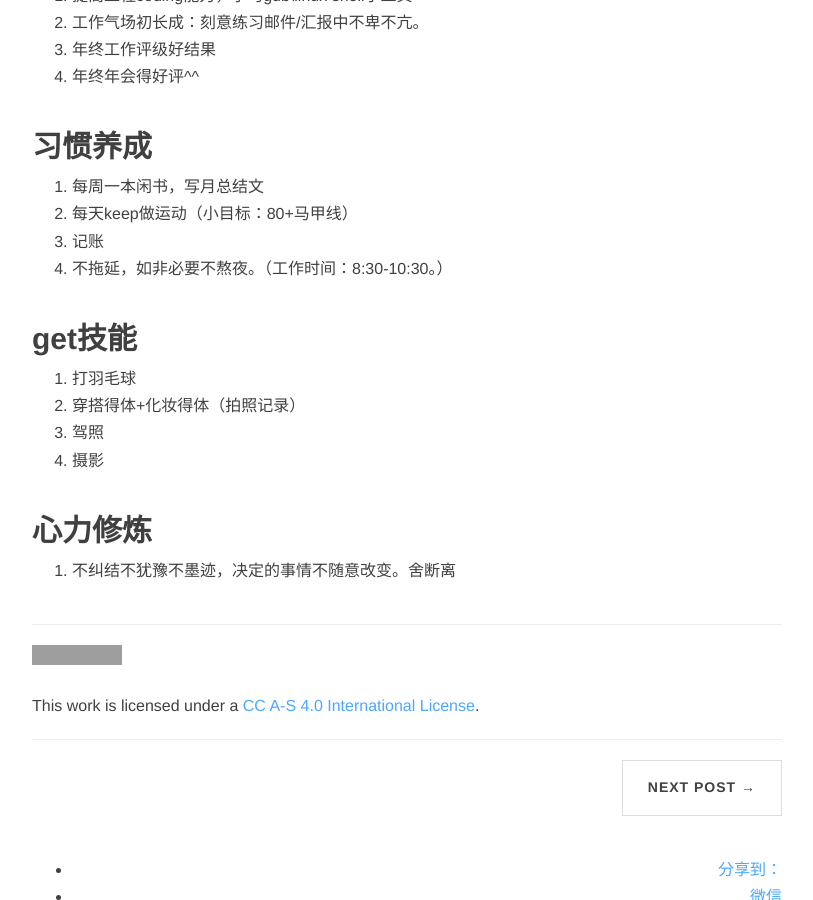
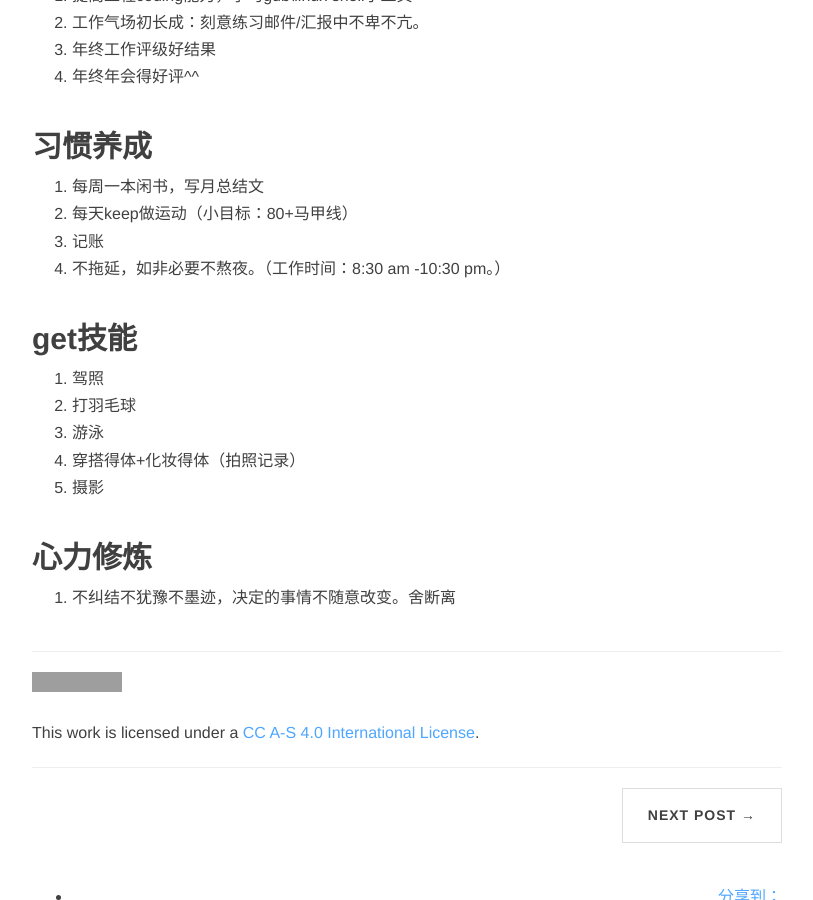
Before and after one commit to betterpotter/betterpotter.github.io, a Jekyll site: the page built from _posts/2017-01-01-new_year_resolution.md, in a window 1280 px wide and 900 px high, scrolled down 892 px. Shown: the whole window, without its empty margins (233-1046 px from the left). Built offline with Jekyll 4.4.1, drawn with Linux system fonts in a browser that asks for light colours; nearby versions of some CDN libraries; comment, search, counter and statistics services are not loaded; grey boxes are pictures that could not be loaded.

Commit message:
Update 2017-01-01-new_year_resolution.md

```diff
--- a/_posts/2017-01-01-new_year_resolution.md
+++ b/_posts/2017-01-01-new_year_resolution.md
@@ -26,20 +26,20 @@ description: 在地狱里仰望天堂
 4. 年终年会得好评^^
 
 
-
 ## 习惯养成
 
 1. 每周一本闲书，写月总结文
 2. 每天keep做运动（小目标：80+马甲线）
 3. 记账
-4. 不拖延，如非必要不熬夜。（工作时间：8:30-10:30。）
+4. 不拖延，如非必要不熬夜。（工作时间：8:30 am -10:30 pm。）
 
 
 ## get技能
-1. 打羽毛球
-2. 穿搭得体+化妆得体（拍照记录）
-3. 驾照
-4. 摄影
+1. 驾照
+2. 打羽毛球
+3. 游泳
+4. 穿搭得体+化妆得体（拍照记录）
+5. 摄影
 
 
 ## 心力修炼
```
